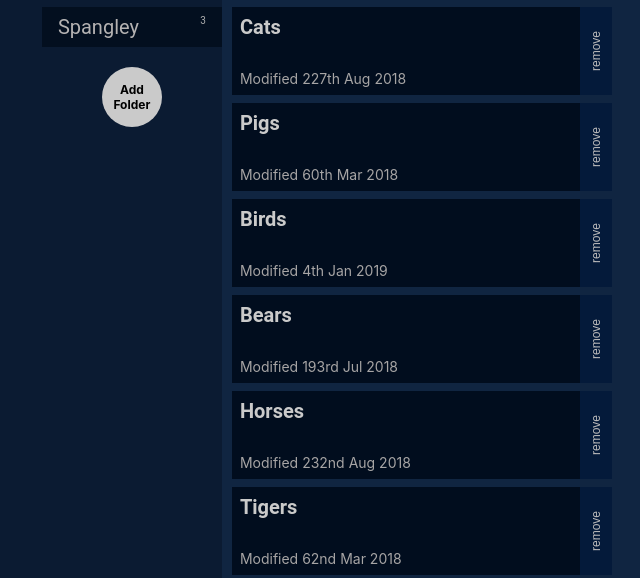
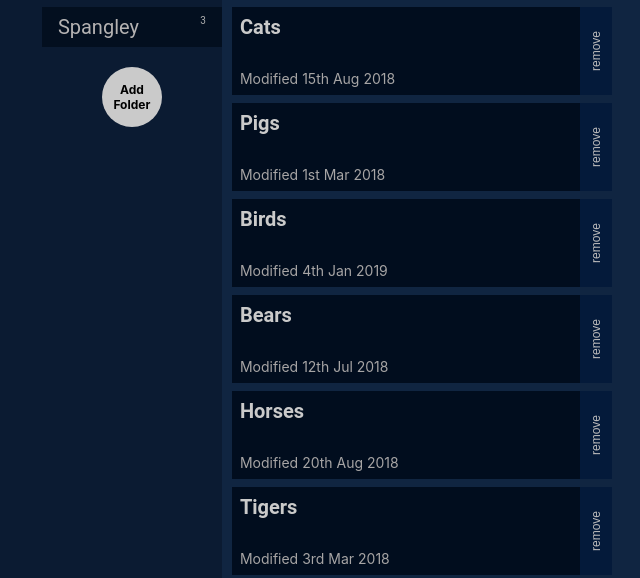
Before and after one commit to patrickgus/Noteful, a React (Create React App) app: page / in a window 1280 px wide. Shown: the part 219-797 px from the top of the page, without its empty margins (166-806 px from the left). Built offline with nearby package versions, Linux system fonts and the light colour scheme.

Commit message:
fix date format

```diff
--- a/src/Note/Note.js
+++ b/src/Note/Note.js
@@ -15,7 +15,7 @@ export default function Note(props) {
       <div className="Note__dates">
         <div className="Note__dates-modified">
           Modified{" "}
-          <span className="Date">{format(parseISO(props.modified), "Do MMM yyyy")}</span>
+          <span className="Date">{format(parseISO(props.modified), "do MMM yyyy")}</span>
         </div>
       </div>
     </div>
```
